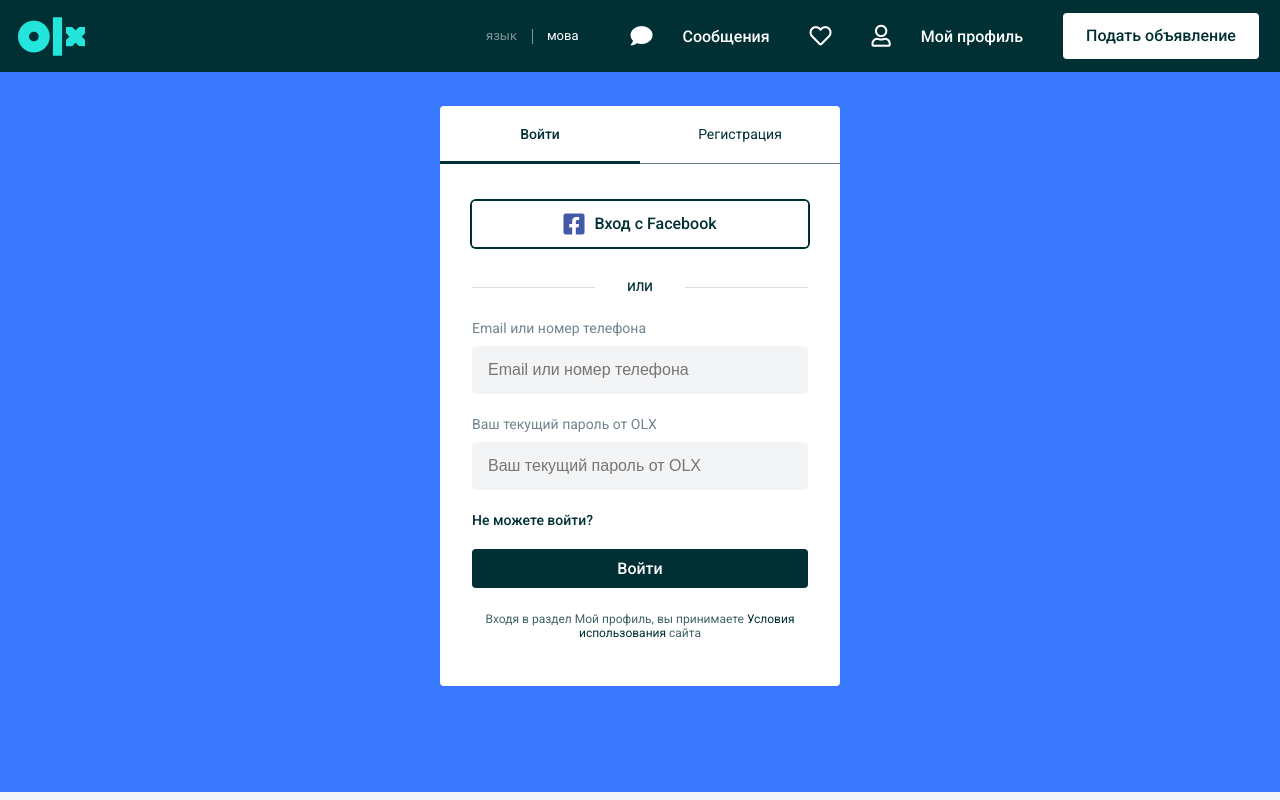
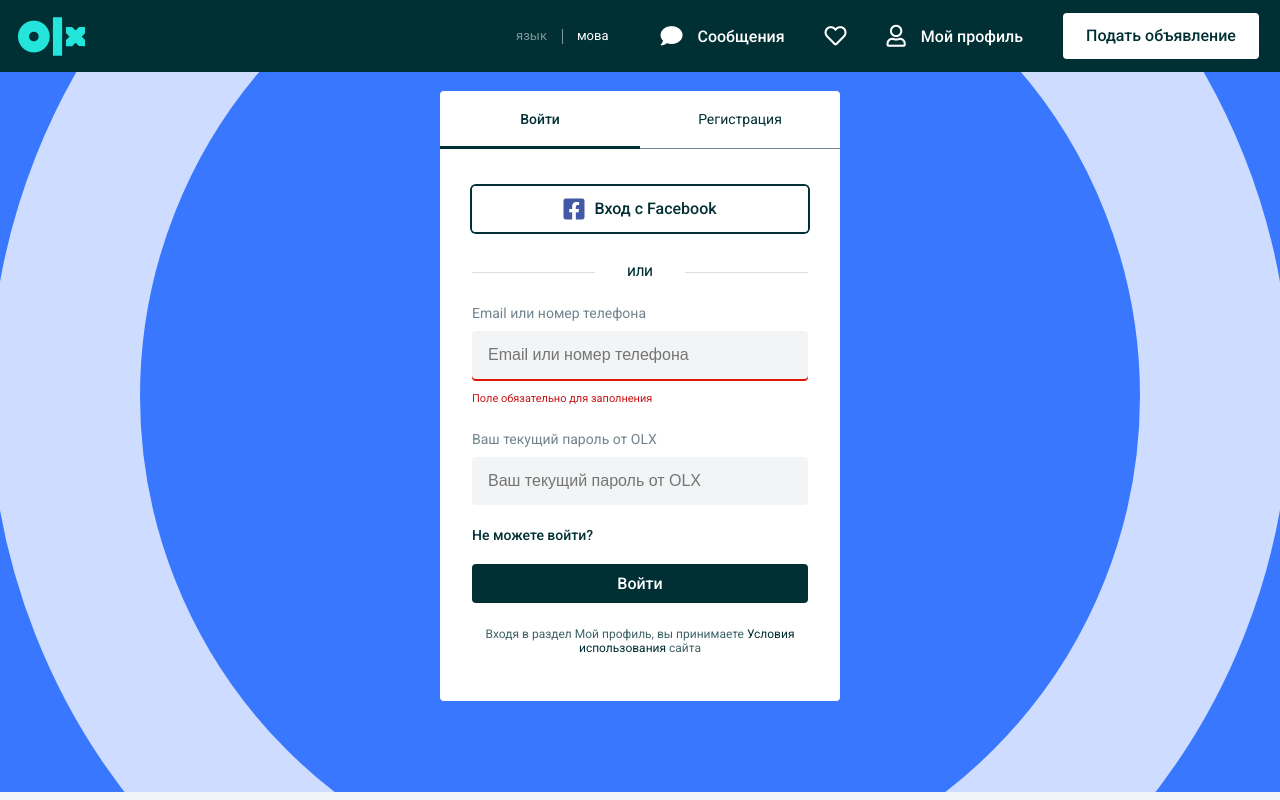
Before and after one commit to ilhmpy/OlxCopy, a React (Create React App) app: page /auth in a window 1280 px wide. Shown: the top 800 px of the page. Built offline with nearby package versions, Linux system fonts and the light colour scheme.

Commit message:
Started write validation in inputs (auth page)

```diff
--- a/src/components/Block/Block.tsx
+++ b/src/components/Block/Block.tsx
@@ -1,4 +1,4 @@
-import styled from "styled-components";
+import styled, { keyframes } from "styled-components";
 import { Media } from '../../consts/Media';
 
 type BlockProps = {
@@ -14,7 +14,28 @@
     mobilePadding?: string;
     flexCenter?: boolean;
     mobileMarginBottom?: number;
+    backgroundAnimate?: boolean;
 };
+
+const circle = keyframes`
+    0% {
+        width: 800px;
+        height: 800px;
+    }
+    50% {
+        width: 850px;
+        height: 850px;
+    }
+    80% {
+        width: 900px;
+        height: 900px;
+    }
+    100% {
+        width: 1000px;
+        height: 1000px;
+        background: red;
+    }
+`;
 
 export const Block = styled.div<BlockProps>`
     width: 100%;
@@ -57,6 +78,26 @@
         };
     }}
     ${({ styles }) => ( styles && styles )}
+    ${({ backgroundAnimate }) => {
+        if (backgroundAnimate) {
+            return `
+                overflow-y: hidden;
+                position: relative;
+                &::before {
+                    content: "";
+                    display: block;
+                    position: absolute;
+                    border: 150px solid #ceddff;
+                    width: 1000px;
+                    height: 1000px;
+                    border-radius: 50%;
+                    opacity: 1;
+                    animation: circle 1s ease-in-out 2s;
+                    animation-fill-mode: forwards;
+                }
+            `;
+        };
+    }}
     ${Media.Mobile} {
         padding: ${({ mobilePadding }) => mobilePadding};
         margin-bottom: ${({ mobileMarginBottom }) => mobileMarginBottom ? mobileMarginBottom : "30"}px;
--- a/src/components/Field/Field.tsx
+++ b/src/components/Field/Field.tsx
@@ -1,16 +1,50 @@
 import styled from "styled-components";
-import { FC } from "react";
+import { FC, useState } from "react";
 
 type FieldProps = {
     placeholder: string;
+    error: boolean;
+    setError: (val: boolean) => void;
     type?: "email" | "password";
+    desc: string;
+    setDesc: (val: string) => void;
 }
 
-export const Field: FC<FieldProps> = ({ placeholder, type = "email" }: FieldProps) => {
+export const Field: FC<FieldProps> = ({ placeholder, type = "email", error, setError, desc, setDesc }: FieldProps) => {
+    const password = /(?=.*[0-9])(?=.*[!@#$%^&*])(?=.*[a-z])(?=.*[A-Z])[0-9a-zA-Z!@#$%^&*]{6,}/g;
+    const email = /^([a-z0-9_-]+\.)*[a-z0-9_-]+@[a-z0-9_-]+(\.[a-z0-9_-]+)*\.[a-z]{2,6}$/;
+    const phoneNumber =  /^(\+\d{1,2}\s)?\(?\d{3}\)?[\s.-]\d{3}[\s.-]\d{4}$/;
+
+    const descs = [
+        "Поле обязательно для заполнения",
+        "Неправильный формат email или номера телефона",
+    ];
+
+    function handleChange(val: string) {
+        if (val.length > 0) {
+            if (email.test(val)) {
+                setError(false);
+                setDesc(descs[0]);
+            } else {
+                if (phoneNumber.test(val)) {
+                    setError(false);
+                    setDesc(descs[0]);
+                } else {
+                    setError(true);
+                    setDesc(type === "email" ? descs[0] : "");
+                };
+            };
+        } else {
+            setError(true);
+            setDesc(descs[0]);
+        };
+    };
+
     return (
         <FieldContainer>
             <FieldH3>{placeholder}</FieldH3>
-            <FieldInput error={false} placeholder={placeholder} />
+            <FieldInput maxLength={18} onChange={(e) => handleChange(e.target.value)} error={error} placeholder={placeholder} />
+            <Valid error={error}>{desc}</Valid>
         </FieldContainer>
     );
 };
@@ -27,6 +61,7 @@
     padding: 14px 16px;
     background: #F2F4F5;
     border-radius: 4px;
+    ${({ error }) => error ? "box-shadow: 0 2px 0 0 #de1609;" : ""}
     &:focus {
         box-shadow: 0 2px 0 0 ${({ error }) => error ? "#de1609" : "#406367"};
     }
@@ -38,3 +73,11 @@
     color: #71848D;
     margin-bottom: 8px;
 `;
+
+const Valid = styled.h3<{ error: boolean; }>`
+    color: #C91414;
+    font-size: 11px;
+    font-weight: 400;
+    margin-top: 10px;
+    display: ${({ error }) => error ? "block" : "none"};
+`;
--- a/src/components/Footer/Footer.tsx
+++ b/src/components/Footer/Footer.tsx
@@ -6,7 +6,7 @@
 
 export const Footer = () => {
     return (
-        <Block mobileMarginBottom={110}>
+        <Block mobileMarginBottom={110} styles={`z-index: 999;`}>
             <Container>
                 <FlexContainer>
                     <Style.LinksBox>
--- a/src/components/Header/Header.styles.tsx
+++ b/src/components/Header/Header.styles.tsx
@@ -68,7 +68,7 @@
 `;
 
 export const FontAwesomeBlock = styled.div<{ withoutMargin?: boolean; }>`
-    margin-right: ${({ withoutMargin }) => withoutMargin ? 0 : 30}px;
+    margin-right: ${({ withoutMargin }) => withoutMargin ? 0 : 15}px;
     & > i::before {
         font-size: 22px;
     }
--- a/src/pages/Auth/Auth.tsx
+++ b/src/pages/Auth/Auth.tsx
@@ -13,7 +13,7 @@
     };
 
     return (
-        <Block height={792} flexCenter background={"#3a77ff"}>
+        <Block height={792} flexCenter background={"#3a77ff"} backgroundAnimate>
             <Style.AuthContainer>
                 <Style.AuthTabButtons tab={tab}>
                     <Style.AuthTabButton active={tab === "auth"} onClick={handleTab}>Войти</Style.AuthTabButton>
--- a/src/pages/Auth/components/AuthTab.tsx
+++ b/src/pages/Auth/components/AuthTab.tsx
@@ -1,12 +1,26 @@
 import { Field } from "../../../components/Field/Field";
 import { BlackButton as Button } from "../../../components/Button/Button";
 import * as Style from "./Components.styles";
+import { useState } from "react";
 
 export const AuthTab = () => {
+    const [emError, setEmError] = useState<boolean>(true);
+    const [pasError, setPasError] = useState<boolean>(false);
+    const [descEmError, setDescEmError] = useState<string>("Поле обязательно для заполнения");
+    const [descPasError, setDescPasError] = useState<string>("Поле обязательно для заполнения");
+
     return (
         <Style.Container>
-            <Field placeholder="Email или номер телефона" />
-            <Field type="password" placeholder="Ваш текущий пароль от OLX" />
+            <Field
+                error={emError} setError={setEmError}
+                placeholder="Email или номер телефона"
+                desc={descEmError} setDesc={setDescEmError}
+            />
+            <Field
+                error={pasError} setError={setPasError}
+                type="password" placeholder="Ваш текущий пароль от OLX"
+                desc={descPasError} setDesc={setDescPasError}
+            />
             <Style.CantAuth>Не можете войти?</Style.CantAuth>
             <Button>Войти</Button>
             <Style.Center>
--- a/src/pages/Auth/components/RegTab.tsx
+++ b/src/pages/Auth/components/RegTab.tsx
@@ -2,11 +2,18 @@
 import { BlackButton as Button } from "../../../components/Button/Button";
 import { Field } from "../../../components/Field/Field";
 import { Checkbox } from "../../../components/UI/Checkbox";
+import { useState } from "react";
 
 export const RegTab = () => {
+    const [emError, setEmError] = useState<boolean>(false);
+    const [descError, setDescError] = useState<string>("");
+
     return (
         <Style.Container>
-            <Field placeholder="Укажите ваш email или номер телефона" />
+            <Field error={emError} desc={descError}
+                  setDesc={setDescError} setError={setEmError}
+                  placeholder="Укажите ваш email или номер телефона"
+            />
             <Style.Flex>
                 <Checkbox />
                 <Style.Center notCenter>
```
